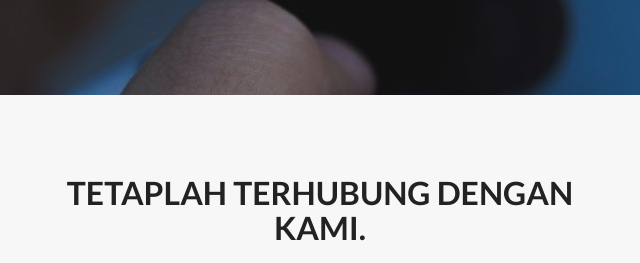
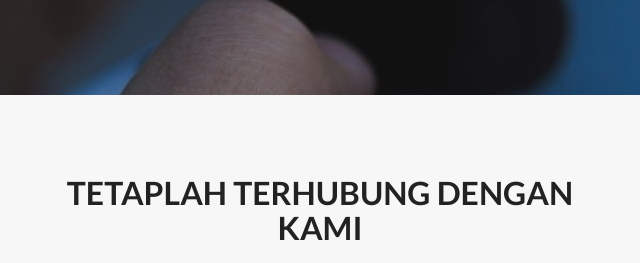
Before and after one commit to frost-team/frost-team.github.io, a plain HTML site: page index.html in a window 1280 px wide. Shown: the part 4592-4855 px from the top of the page, 320-960 px from the left. Drawn offline with Linux system fonts and the light colour scheme.

Commit message:
dot delete

```diff
--- a/index.html
+++ b/index.html
@@ -402,7 +402,7 @@
 				<div class="row mar-bot40">
 					<div class="col-md-offset-3 col-md-6">
 						<div class="section-header">
-							<h2 class="section-heading animated" data-animation="bounceInUp">Tetaplah terhubung dengan kami.</h2>
+							<h2 class="section-heading animated" data-animation="bounceInUp">Tetaplah terhubung dengan kami</h2>
 							<p>Jl. Kebon Jeruk Raya No. 27, Kebon Jeruk, Jakarta Barat, Daerah Khusus Ibukota Jakarta 11530, Indonesia</p>
 						</div>
 					</div>
```
